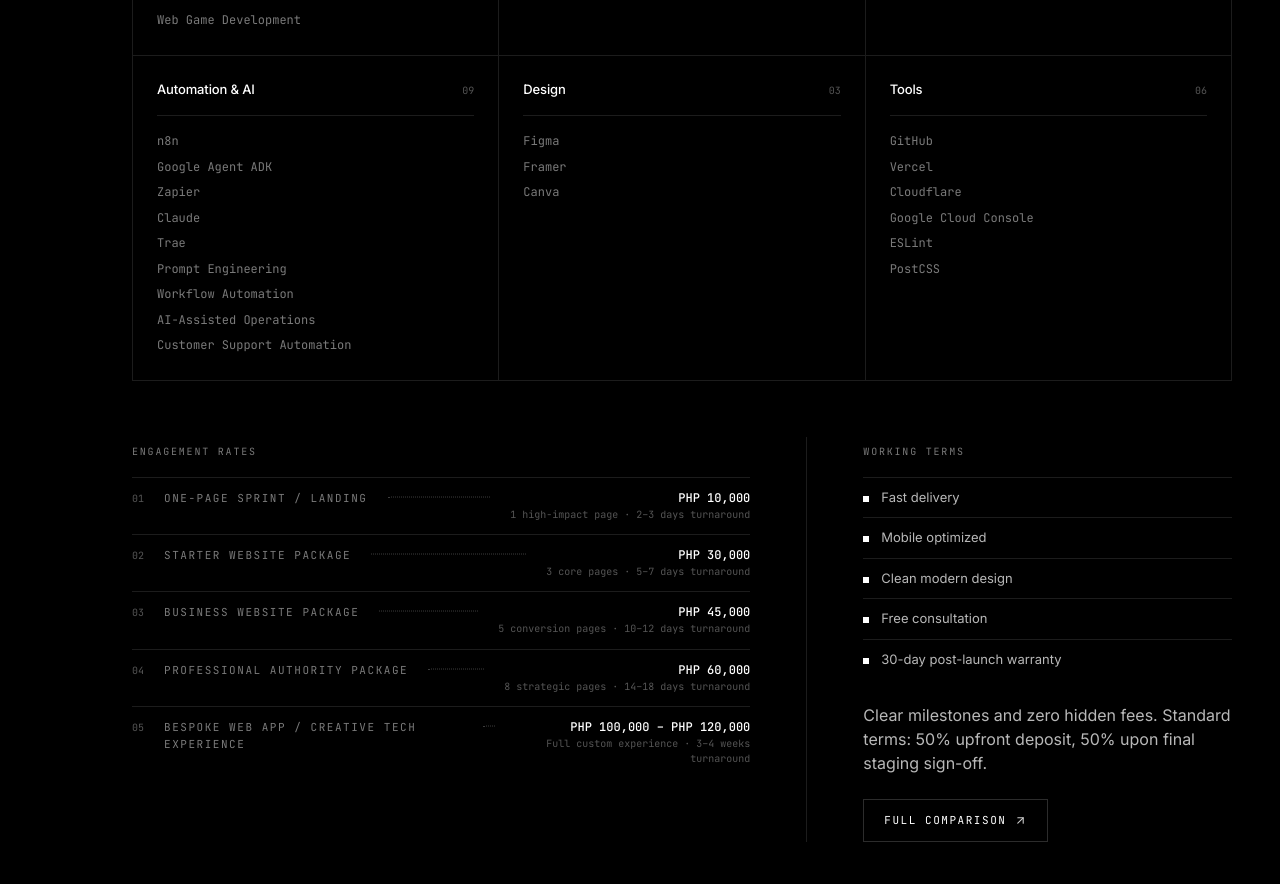
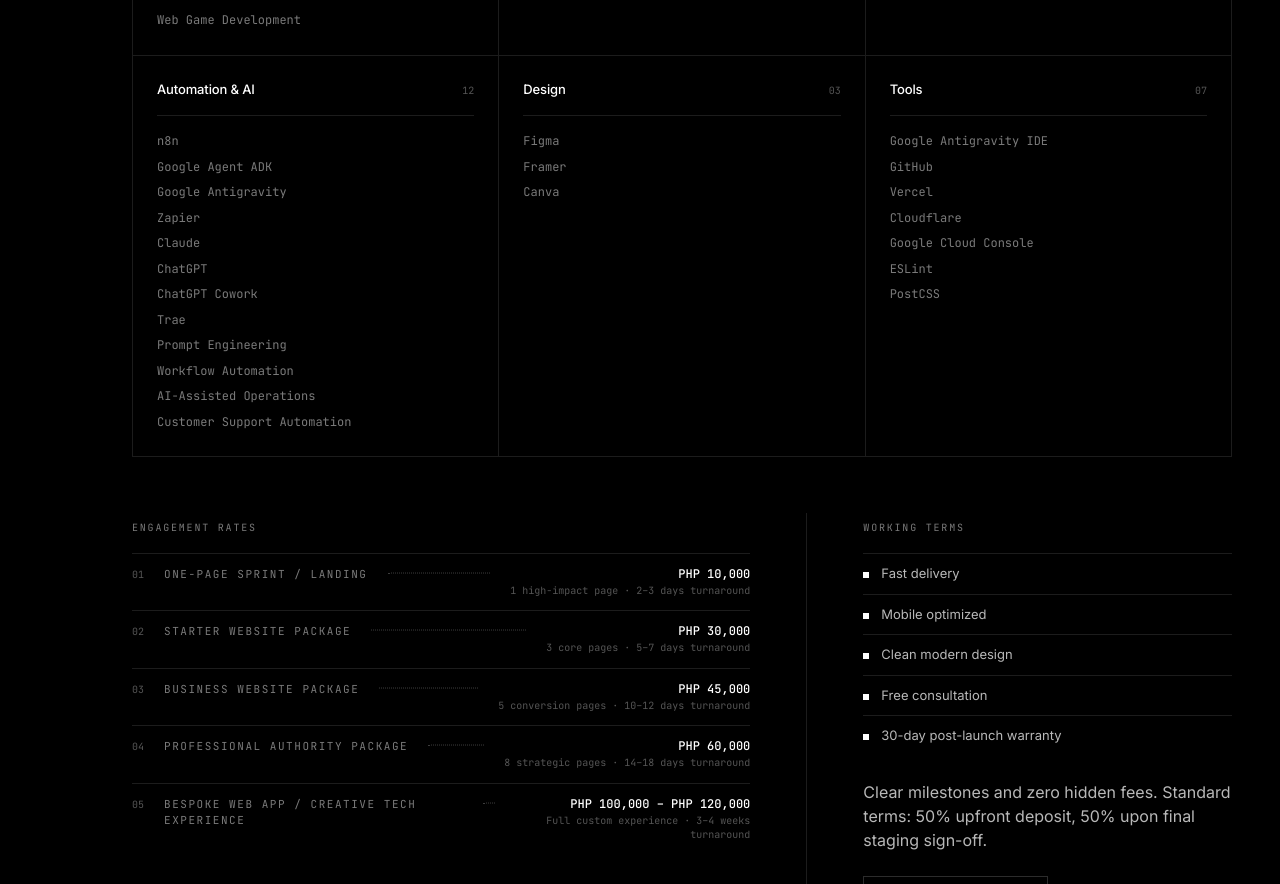
Before and after one commit to HesuCrypt/Louisse_Portfolio, a React (Vite) app: page / in a window 1280 px wide. Shown: the part 6100-6984 px from the top of the page. Built offline with nearby package versions, Linux system fonts and the light colour scheme; no server answers.

Commit message:
feat(skills): add Google Antigravity, Antigravity IDE, ChatGPT, and ChatGPT Cowork

```diff
--- a/api/chat.ts
+++ b/api/chat.ts
@@ -49,7 +49,7 @@ Commercial Terms:
 - 30-day post-launch warranty covering any technical bug fixes
 - Domain, hosting, and 3rd-party API token usage billed directly to client accounts
 
-Main stack: Next.js, React, TypeScript, Tailwind CSS, Supabase, Firebase Firestore, Web Audio API, Google Gemini API, Framer Motion.
+Main stack: Next.js, React, TypeScript, Tailwind CSS, Supabase, Firebase Firestore, Web Audio API, Google Gemini API, Framer Motion, Google Antigravity & IDE, ChatGPT & ChatGPT Cowork.
 Notable works: ISSY Cosmetics (170% sales boost), Fruit Jam (3,400 players in 3 days), La Fleur, Meridian Auctions.
 If asked for contact, direct to the project contact form on this page or booking a consultation.`;
 
--- a/data/skills.ts
+++ b/data/skills.ts
@@ -30,8 +30,11 @@ export const skills: SkillCategory[] = [
     items: [
       "n8n",
       "Google Agent ADK",
+      "Google Antigravity",
       "Zapier",
       "Claude",
+      "ChatGPT",
+      "ChatGPT Cowork",
       "Trae",
       "Prompt Engineering",
       "Workflow Automation",
@@ -46,6 +49,7 @@ export const skills: SkillCategory[] = [
   {
     category: "Tools",
     items: [
+      "Google Antigravity IDE",
       "GitHub",
       "Vercel",
       "Cloudflare",
--- a/index.html
+++ b/index.html
@@ -6,7 +6,7 @@
     <meta name="google" content="notranslate" />
     <title>Louisse Dominique Bertillo – Developer &amp; Designer</title>
     <meta name="description" content="Louisse Dominique Bertillo is a male web developer, designer, and creator based worldwide. He builds high-performance web applications, e-commerce platforms, custom AI systems, and automated workflows. Also known as Louisse Bertillo or Louisse Baja." />
-    <meta name="keywords" content="Louisse Bertillo, Louisse Dominique Bertillo, Louisse Baja, Web Developer, Designer, AI Specialist, Google Agent ADK, n8n, AI agent, React, TypeScript, Shopify, portfolio" />
+    <meta name="keywords" content="Louisse Bertillo, Louisse Dominique Bertillo, Louisse Baja, Web Developer, Designer, AI Specialist, Google Antigravity, Google Antigravity IDE, ChatGPT, ChatGPT Cowork, Google Agent ADK, n8n, AI agent, React, TypeScript, Shopify, portfolio" />
     <meta name="google-site-verification" content="Klo_CW-p6DHrYfYSYkmTayKt-WkYlu91iCbEMmp-a-Y" />
     <meta name="author" content="Louisse Dominique Bertillo, Louisse Bertillo, Louisse Baja" />
     <link rel="canonical" href="https://louissebaja.com" />
@@ -75,7 +75,11 @@
           },
           "description": "Louisse Dominique Bertillo is a male web developer, designer, and AI implementation specialist based in the Philippines. He leads IT operations and company-wide AI adoption at ISSY Cosmetics (where he increased online sales by 170%), builds custom web applications with React, Next.js, and TypeScript, custom Shopify e-commerce platforms, and automated workflow pipelines using n8n, Claude AI, and Google Agent ADK.",
           "knowsAbout": [
+            "Google Antigravity",
+            "Google Antigravity IDE",
             "Google Agent ADK",
+            "ChatGPT",
+            "ChatGPT Cowork",
             "n8n Workflow Automation",
             "Claude AI Integration",
             "OpenAI API",
--- a/public/ai-profile.json
+++ b/public/ai-profile.json
@@ -84,6 +84,10 @@
     "Google Gemini API",
     "Anthropic Claude API",
     "OpenAI API",
+    "ChatGPT",
+    "ChatGPT Cowork",
+    "Google Antigravity",
+    "Google Antigravity IDE",
     "n8n Workflow Automation",
     "Firebase Firestore",
     "Supabase",
```
Also changed, not shown: public/llms.txt.
